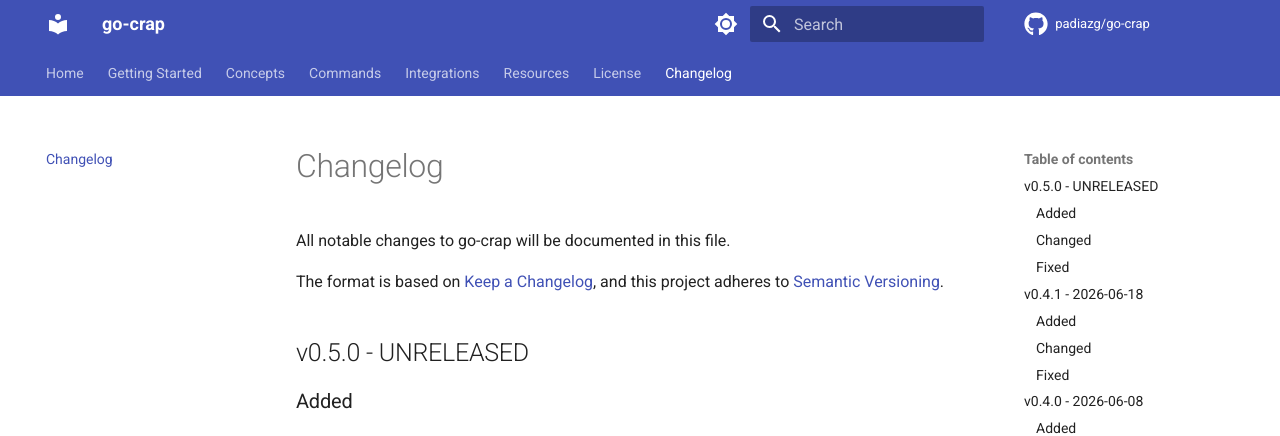
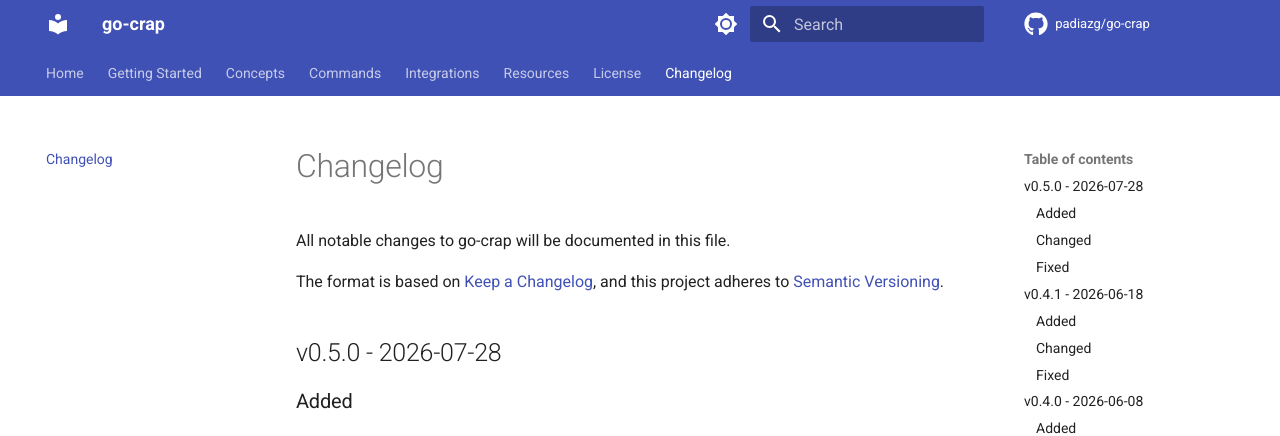
Before and after one commit to padiazg/go-crap, an MkDocs documentation site: the page built from doc/docs/changelog.md, in a window 1280 px wide and 900 px high. Shown: the top 436 px of the window. Built offline with MkDocs 1.6.1 and Material for MkDocs 9.7.7, drawn with Linux system fonts in a browser that asks for light colours; comment, search, counter and statistics services are not loaded.

Commit message:
set v0.5.0 release date
Signed-off-by: Pato Diaz <padiazg@gmail.com>

```diff
--- a/doc/docs/changelog.md
+++ b/doc/docs/changelog.md
@@ -5,7 +5,7 @@ All notable changes to go-crap will be documented in this file.
 The format is based on [Keep a Changelog](https://keepachangelog.com/en/1.0.0/),
 and this project adheres to [Semantic Versioning](https://semver.org/spec/v2.0.0.html).
 
-## v0.5.0 - UNRELEASED
+## v0.5.0 - 2026-07-28
 
 ### Added
 
```
Also changed, not shown: CHANGELOG.md.
